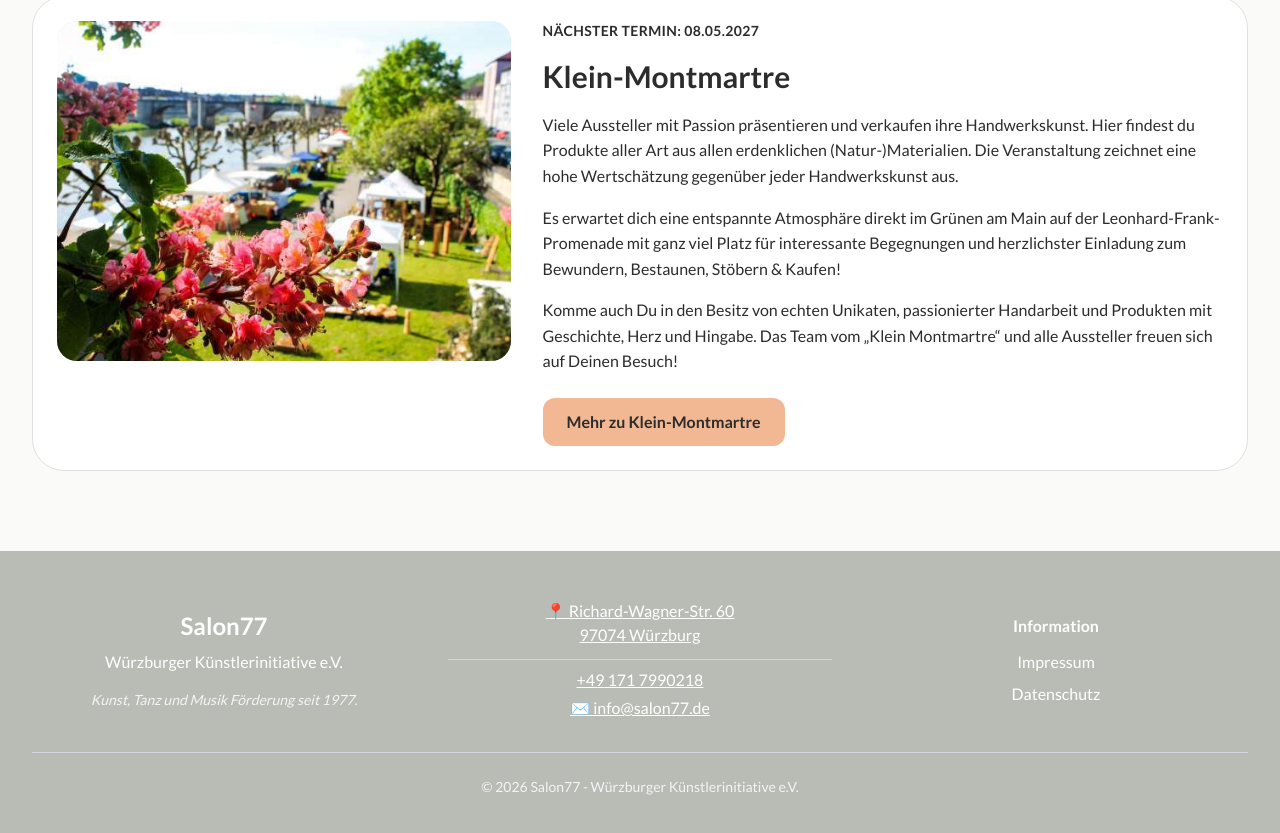
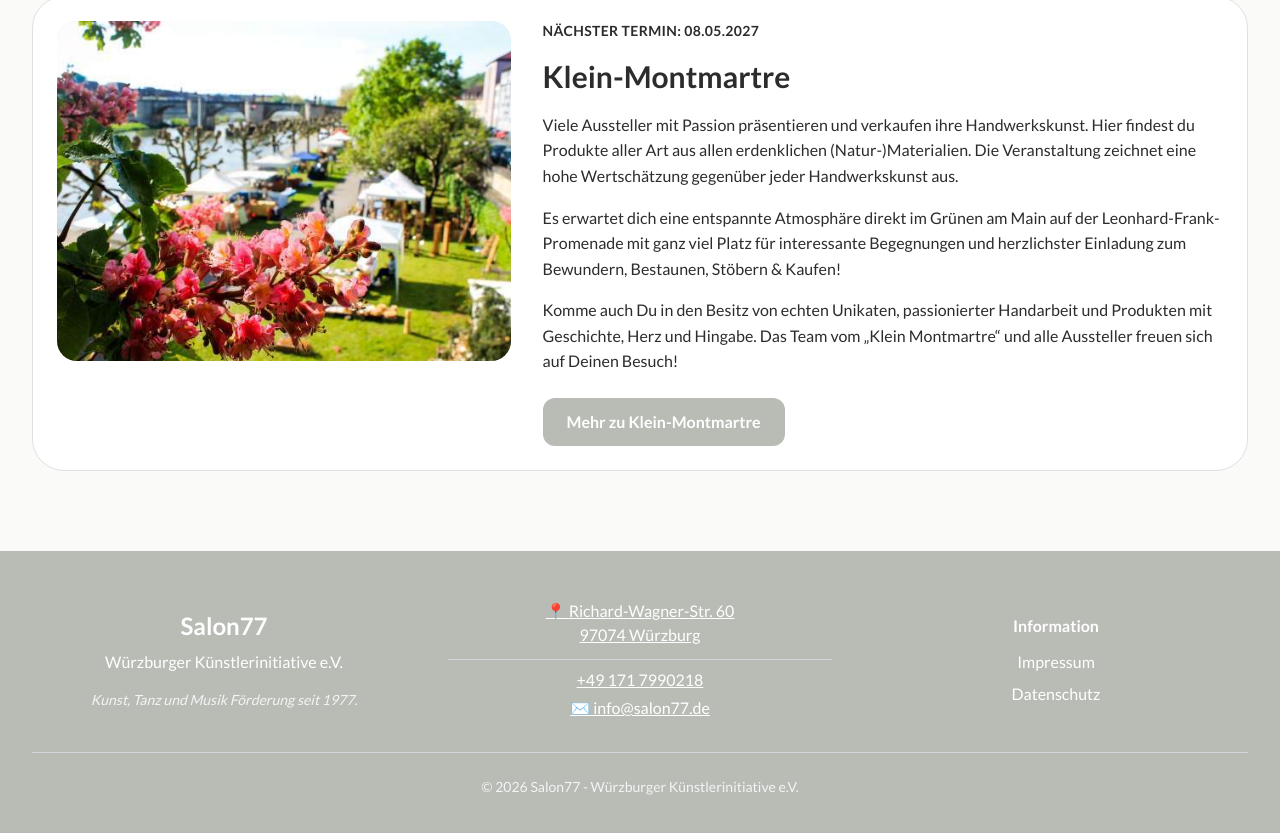
Before and after one commit to waynedevilliers/salon77, a Next.js app: page / in a window 1280 px wide. Shown: the part 957-1790 px from the top of the page. Built offline with nearby package versions, Linux system fonts and the light colour scheme.

Commit message:
style(home): Klein-Montmartre button back to the original taupe
The home page button uses --color-primary (#B9BCB5) with white text, as before.
Other buttons keep the new logo orange.

Co-Authored-By: Claude Haiku 5.5 <noreply@anthropic.com>

```diff
--- a/components/NextEvent.tsx
+++ b/components/NextEvent.tsx
@@ -65,7 +65,11 @@ export default function NextEvent({
           </p>
         ))}
         <div className="mt-auto pt-2">
-          <ActionLink href={href} className="px-6 py-3">
+          <ActionLink
+            href={href}
+            className="px-6 py-3"
+            style={{ backgroundColor: 'var(--color-primary)', color: '#ffffff' }}
+          >
             Mehr zu Klein-Montmartre
           </ActionLink>
         </div>
```
